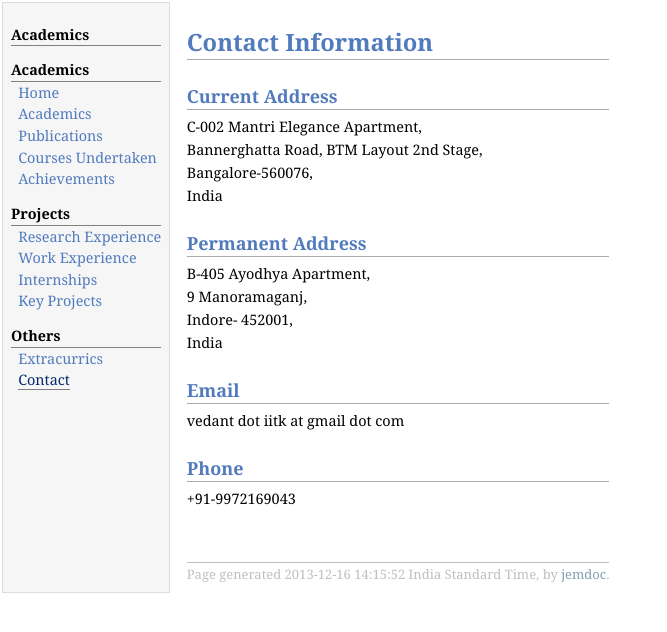
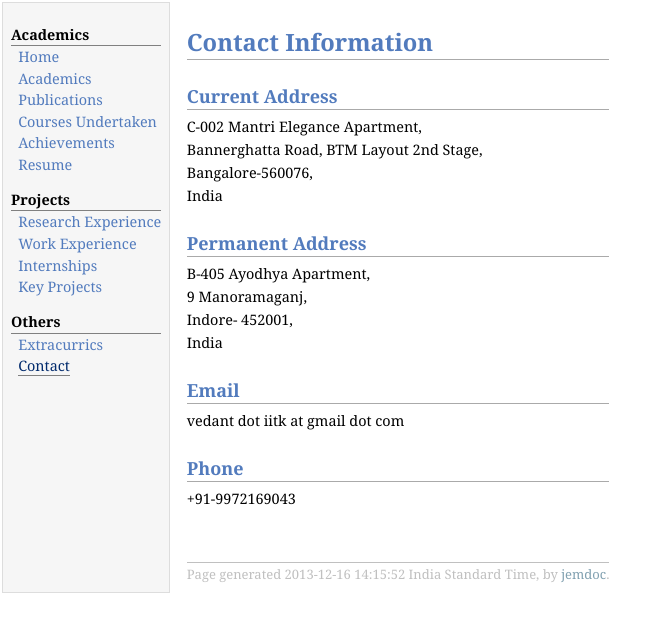
Before and after one commit to vedantm/vedantm.github.io, a plain HTML site: page contact.html in a window 1280 px wide. Shown: the whole page, without its empty margins (0-667 px from the left). Drawn offline with Linux system fonts and the light colour scheme.

Commit message:
Changed Webpages

```diff
--- a/contact.html
+++ b/contact.html
@@ -10,12 +10,12 @@
 <tbody><tr valign="top">
 <td id="layout-menu">
 <div class="menu-category">Academics</div>
-<div class="menu-category">Academics</div>
 <div class="menu-item"><a href="index.html">Home</a></div>
 <div class="menu-item"><a href="academics.html">Academics</a></div>
 <div class="menu-item"><a href="publications.html">Publications</a></div>
 <div class="menu-item"><a href="courses.html">Courses&nbsp;Undertaken</a></div>
 <div class="menu-item"><a href="achievements.html" >Achievements</a></div>
+<div class="menu-item"><a href="CV/VedantMishra_resume.pdf" >Resume</a></div>
 <div class="menu-category">Projects</div>
 <div class="menu-item"><a href="researchexp.html">Research&nbsp;Experience</a></div>
 <div class="menu-item"><a href="work.html">Work&nbsp;Experience</a></div>
```
Also changed, not shown: academics.html (+1 -0 lines), achievements.html (+1 -0 lines), courses.html (+1 -0 lines), extracurrics.html (+1 -0 lines), index.html (+1 -0 lines), internship.html (+1 -0 lines), projects.html (+1 -0 lines), publications.html (+1 -0 lines), researchexp.html (+1 -0 lines), work.html (+1 -0 lines), 1 other file.
